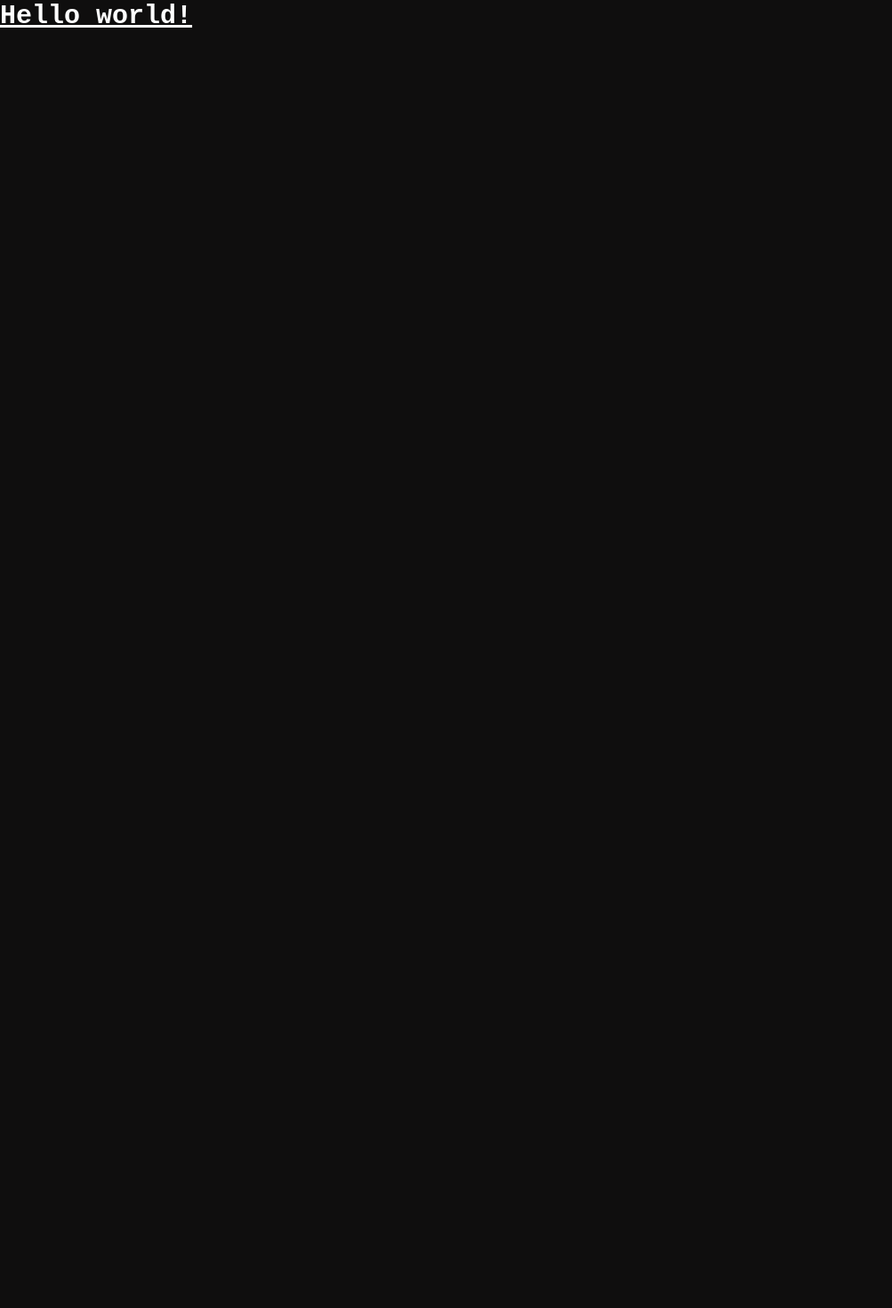
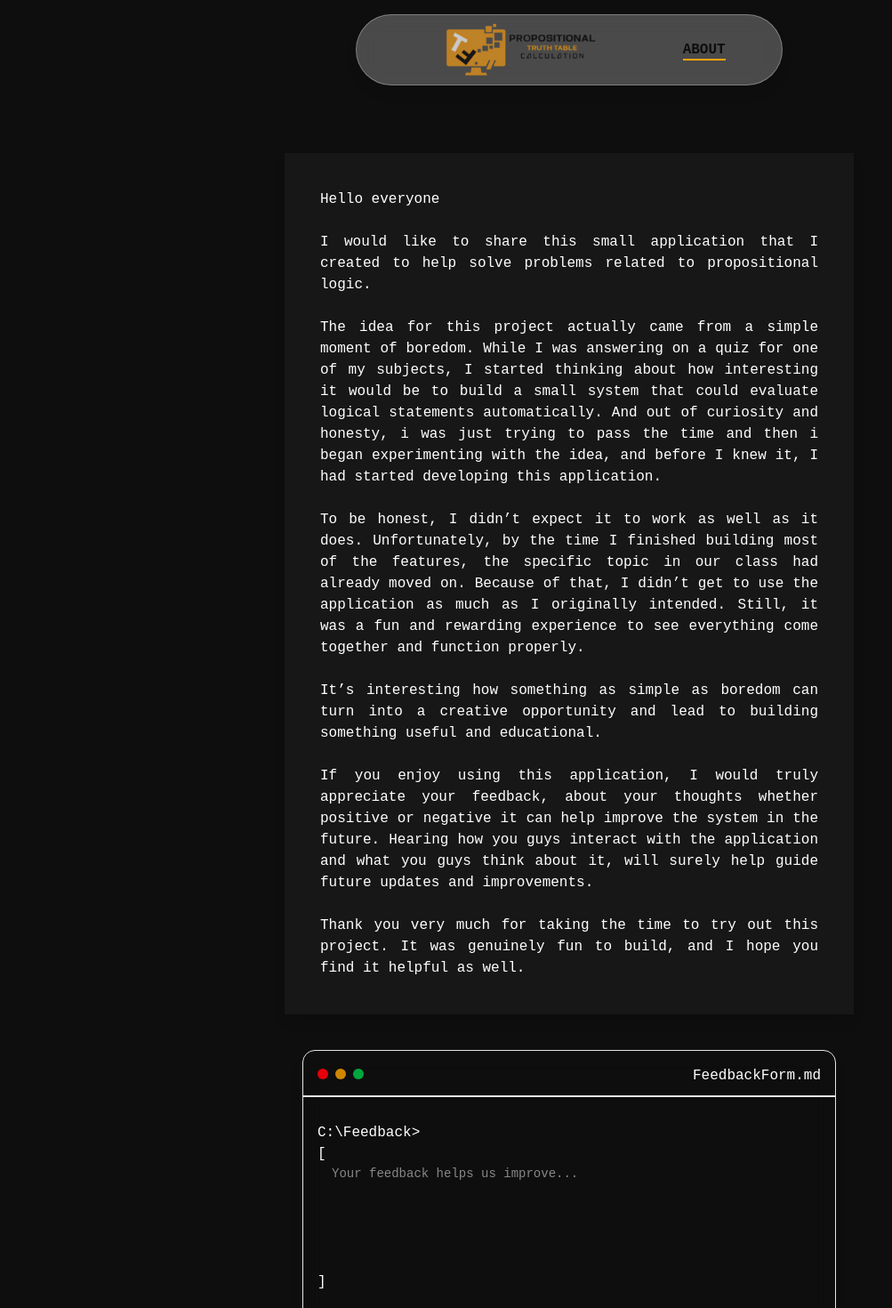
Before and after one commit to DaVid141-cell/propositional-logic-system, a React (Vite) app in the folder frontend/: page /about in a window 1280 px wide. Shown: the top 1470 px of the page at 89% size, without its empty margins (0-1003 px from the left). Before the commit the page ends 800 px from the top, so only its background shows below. Built offline with nearby package versions, Linux system fonts and the light colour scheme; no server answers.

Commit message:
added all of the contents needed for the about page to compile

```diff
--- a/frontend/src/pages/about.tsx
+++ b/frontend/src/pages/about.tsx
@@ -1,9 +1,12 @@
-export default function MainPage() {
+import { AboutLayout } from "../components/layout/aboutLayout";
+import { AboutContent } from "../components/ui/about-content";
+import { FeedbackForm } from "../components/ui/feedback-form";
+
+export default function AboutPage() {
     return (
-        <div className="main-page">
-            <h1 className="text-3xl font-bold underline">
-                Hello world!
-            </h1>
-        </div>
+        <AboutLayout>
+            <AboutContent/>
+            <FeedbackForm/>
+        </AboutLayout>
     )
 }
```
